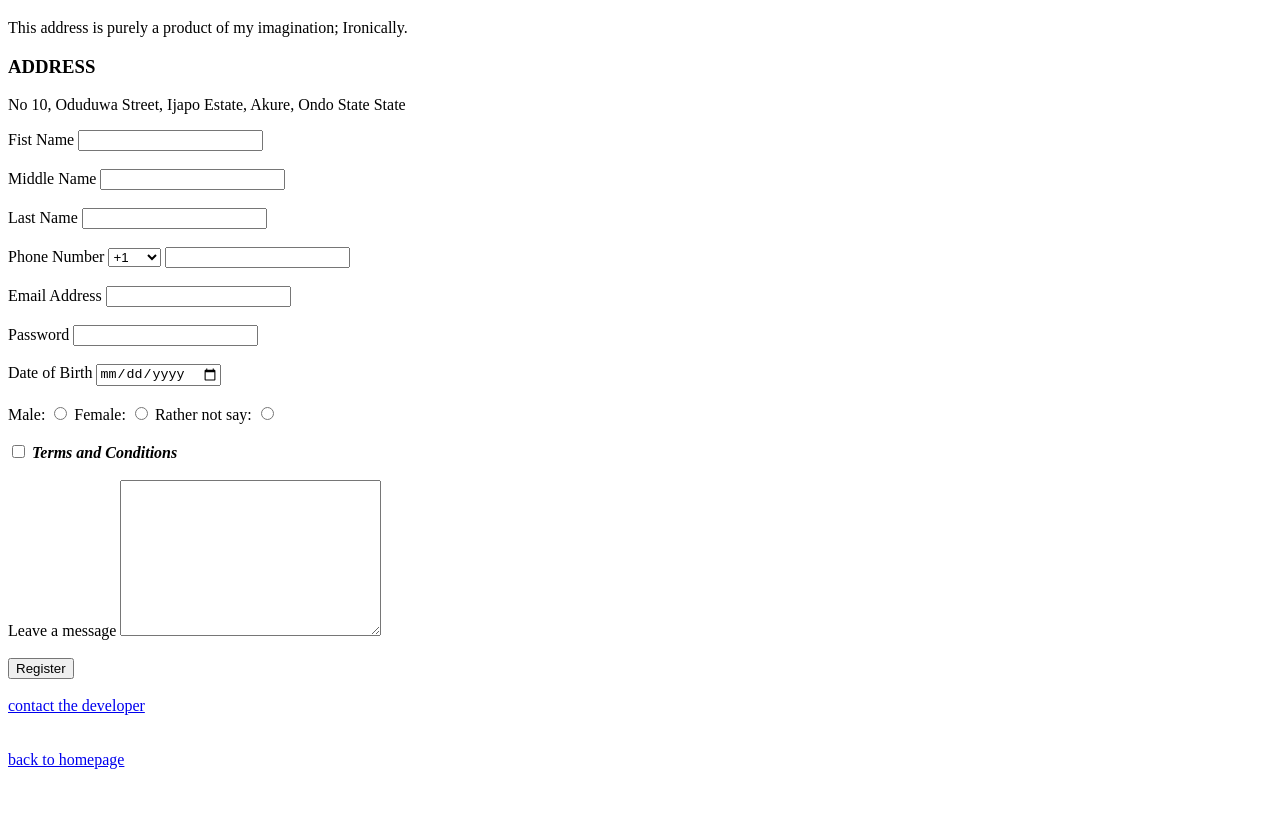
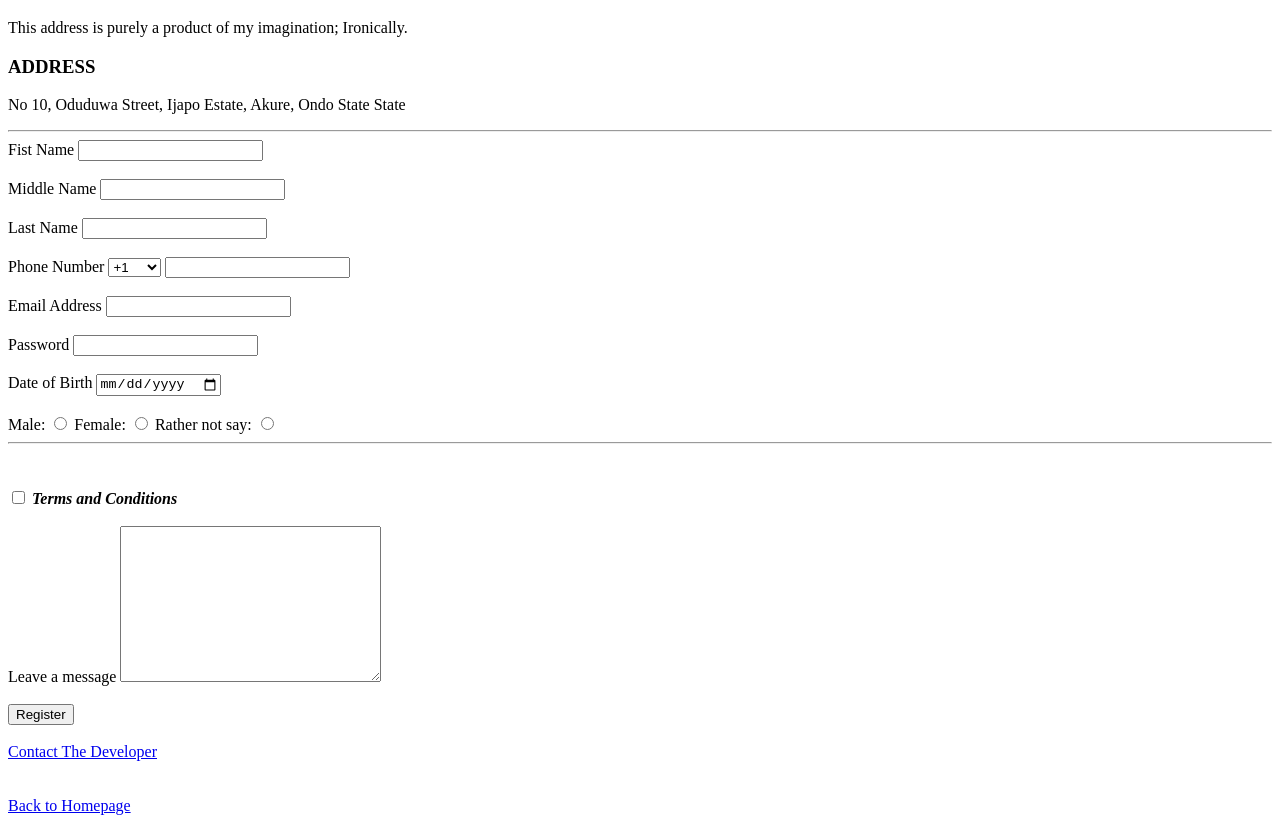
Before and after one commit to tunnex92/My-Personal-Webpage, a plain HTML site: page contact.html in a window 1280 px wide. Shown: the part 61-884 px from the top of the page. Before the commit the page ends 838 px from the top, so only its background shows below. Drawn offline with Linux system fonts and the light colour scheme.

Commit message:
second commit

```diff
--- a/contact.html
+++ b/contact.html
@@ -10,7 +10,7 @@
 <h1>My Contact Details</h1>
 This address is purely a product of my imagination; Ironically.
 <h3>ADDRESS</h3>
-<p>No 10, Oduduwa Street, Ijapo Estate, Akure, Ondo State State</p>
+<p>No 10, Oduduwa Street, Ijapo Estate, Akure, Ondo State State</p><hr>
 <form action="">
 <label for="FirstName">Fist Name</label>
     <input type="text"><br><br>
@@ -46,14 +46,14 @@ This address is purely a product of my imagination; Ironically.
         <input type="date"><br><br>
           Male: <input type="radio" name="sex" value="male"/>
         Female: <input type="radio" name="sex" value="female"/>
-        Rather not say: <input type="radio" name="sex" value="Rather not say"/><br><br>
+        Rather not say: <input type="radio" name="sex" value="Rather not say"/><hr><br><br>
         <input type="checkbox">
         <label for="Terms and Conditions"><i><b>Terms and Conditions</b></i></label><br><br>
         <label for="About you">Leave a message</label>
     <textarea name="About yourself" id="Tell us about yourself" cols="30" rows="10"></textarea><br><br>
         <input type="submit" value="Register"><br><br>
 
-        <a href="mailto:tunnex92@gmail.com" title="tunnex92@gmail">contact the developer</a>
+        <a href="mailto:tunnex92@gmail.com" title="tunnex92@gmail">Contact The Developer</a>
 </form>
 
 
@@ -61,6 +61,6 @@ This address is purely a product of my imagination; Ironically.
 
 
 <br><br>
-<a href="homepage.html"> back to homepage</a>
+<a href="index.html"> Back to Homepage</a>
 </body>
 </html>
```
Also changed, not shown: index.html (renamed from homepage.html, +2 -2 lines), BG4.jpg (added).
